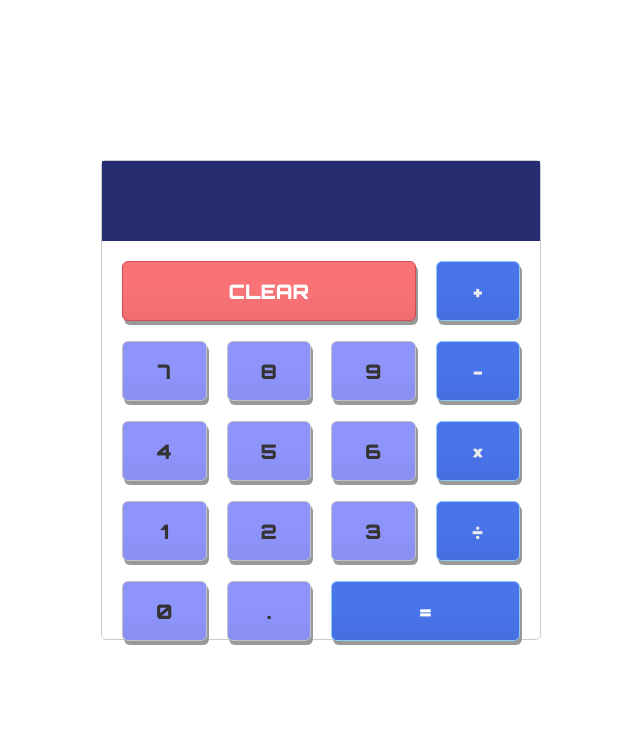
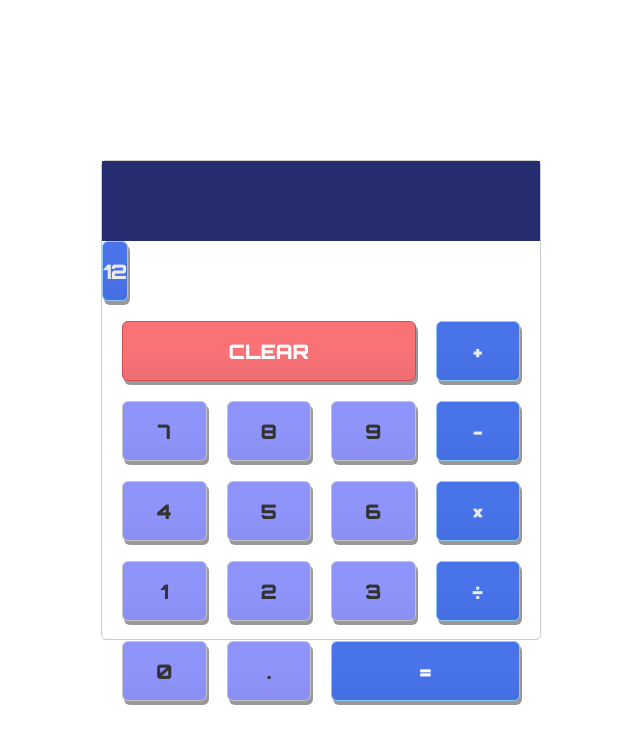
Before and after one commit to sfotros/calculator-react, a React (Create React App) app: page / in a window 1280 px wide. Shown: the top 744 px of the page, without its empty margins (319-959 px from the left). Built offline with nearby package versions, Linux system fonts and the light colour scheme.

Commit message:
creating components,1

```diff
--- a/src/Calculator.js
+++ b/src/Calculator.js
@@ -3,6 +3,7 @@ import { Component } from 'react';
 import { evaluate } from 'mathjs';
 import './Calculator.css';
 
+import NumBtn from './components/NumBtn';
 export default class Calculator extends Component {
   state = {
     screenShow: '',
@@ -41,10 +42,15 @@ export default class Calculator extends Component {
           disabled
         />
 
+        {/*//////////////// cpm//////////////////////////////////// */}
+        <NumBtn
+          value='12'
+          onClick={(e) => this.buttonPressHandler(e.target.value)}
+        />
         <div class='calculator-keys'>
           <button
             type='button'
-            class='operator'
+            className='operator'
             value='+'
             onClick={(e) => this.buttonPressHandler(e.target.value)}
           >
@@ -73,7 +79,7 @@ export default class Calculator extends Component {
           </button>
           <button
             type='button'
-            class='operator'
+            className='operator'
             value='-'
             onClick={(e) => this.buttonPressHandler(e.target.value)}
           >
@@ -102,7 +108,7 @@ export default class Calculator extends Component {
           </button>
           <button
             type='button'
-            class='operator'
+            className='operator'
             value='*'
             onClick={(e) => this.buttonPressHandler(e.target.value)}
           >
@@ -131,7 +137,7 @@ export default class Calculator extends Component {
           </button>
           <button
             type='button'
-            class='operator'
+            className='operator'
             value='/'
             onClick={(e) => this.buttonPressHandler(e.target.value)}
           >
@@ -147,7 +153,7 @@ export default class Calculator extends Component {
           </button>
           <button
             type='button'
-            class='decimal'
+            className='decimal'
             value='.'
             onClick={(e) => this.buttonPressHandler(e.target.value)}
           >
@@ -155,7 +161,7 @@ export default class Calculator extends Component {
           </button>
           <button
             type='button'
-            class='all-clear'
+            className='all-clear'
             value='all-clear'
             onClick={this.clearInput}
           >
@@ -164,7 +170,7 @@ export default class Calculator extends Component {
 
           <button
             type='button'
-            class='equal-sign'
+            className='equal-sign'
             value='='
             onClick={this.handleEqual}
           >
--- /dev/null
+++ b/src/components/NumBtn.jsx
@@ -0,0 +1,17 @@
+import React from 'react';
+
+import '../Calculator.css';
+
+export default function NumBtn(props) {
+  return (
+    <button
+      type='button'
+      class='operator'
+      value={props.value}
+      onClick={props.handleClick}
+    >
+      {' '}
+      {props.value}
+    </button>
+  );
+}
```
Also changed, not shown: src/components/ClearBtn.jsx (added), src/components/DisplayInput.jsx (added), src/components/EqualBtn.jsx (added), src/components/OperateBtn.jsx (added).
